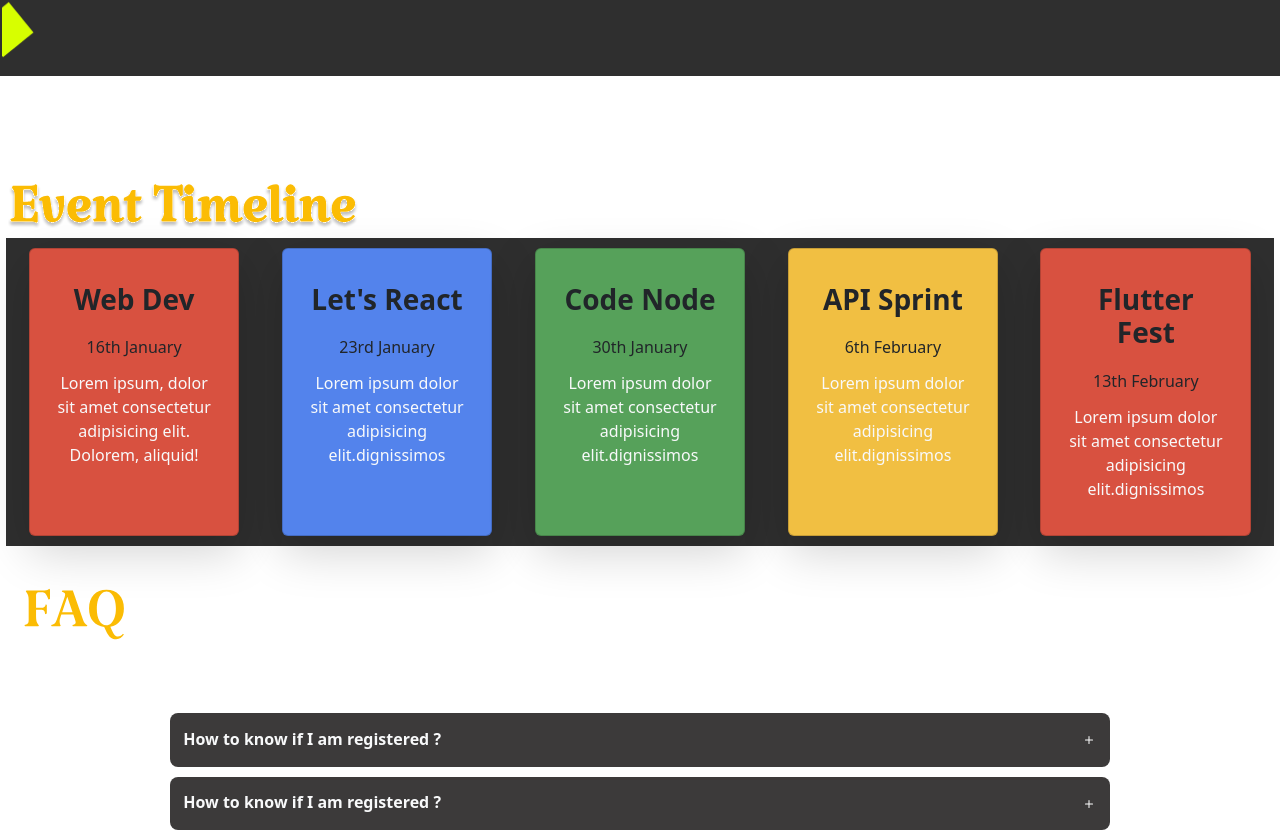
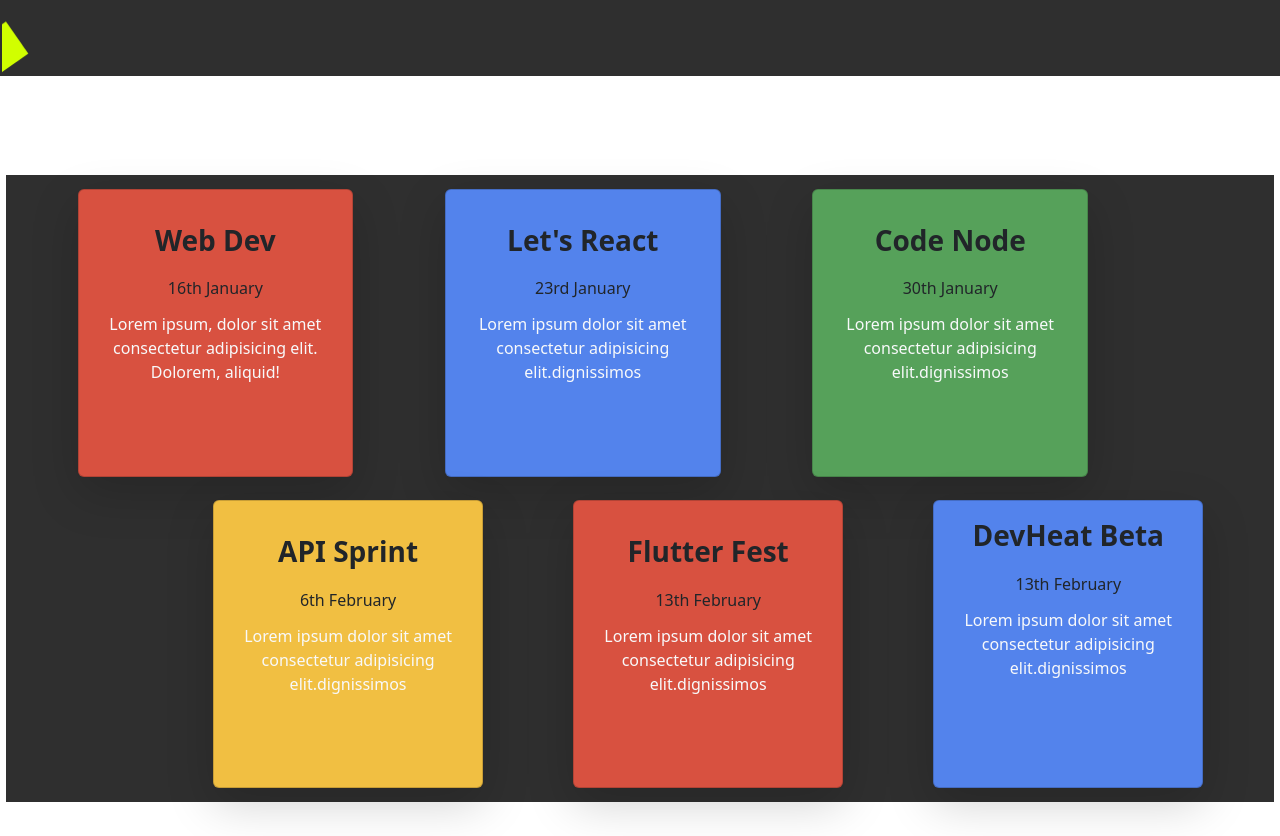
Before and after one commit to vivek2293/CodeSprint, a React (Create React App) app: page / in a window 1280 px wide. Shown: the part 724-1560 px from the top of the page. Built offline with nearby package versions, Linux system fonts and the light colour scheme.

Commit message:
Few Changes

```diff
--- a/src/Elements/Timeline/Timeline.js
+++ b/src/Elements/Timeline/Timeline.js
@@ -1,17 +1,13 @@
-import React from "react";
-import Timelinelogo from "../../Assets/timeline.svg"
 function Timeline() {
     return (
         <>
-            <img src={Timelinelogo} alt="" />
-
             <section
-                // style={{ height: "200vh" }}
-                className="row justify-content-around align-items-center"
+                className="row justify-content-center"
                 id="timelinediv"
-
             >
-                <div className="card  col-8 col-md-2 my-2 shadow-lg p-4" style={{ height: "18rem" }} id = "card1" >
+                <div className="row justify-content-md-start justify-content-center pe-md-4">
+                    <div className="col-md-11 row align-items-center justify-content-around">
+                        <div className="card col-8 col-md-3 my-2 shadow-lg p-4" style={{ height: "18rem" }} id="card1" >
                             <h3 className="text-center textdarkt fw-bold my-2">Web Dev</h3>
                             <div className="row justify-content-center align-items-center">
                                 <h6 className="text-center text-dark m-2">16th January</h6>
@@ -20,45 +16,56 @@ function Timeline() {
                                 Lorem ipsum, dolor sit amet consectetur adipisicing elit. Dolorem, aliquid!
                             </p>
                         </div>
-                <div className="card  col-8 col-md-2 my-2 shadow-lg p-4" style={{ height: "18rem" }} id = "card2">
+                        <div className="card  col-8 col-md-3 my-2 shadow-lg p-4" style={{ height: "18rem" }} id="card2">
                             <h3 className="text-center text-dark fw-bold my-2">Let's React</h3>
                             <div className="row justify-content-center">
                                 <h6 className="text-center text-dark m-2">23rd January</h6>
                             </div>
                             <p className="text-center text-light text-light">
-                        {" "}
                                 Lorem ipsum dolor sit amet consectetur adipisicing elit.dignissimos
                             </p>
                         </div>
-                <div className="card col-8 col-md-2 my-2 shadow-lg p-4" style={{ height: "18rem" }} id="card3">
+                        <div className="card col-8 col-md-3 my-2 shadow-lg p-4" style={{ height: "18rem" }} id="card3">
                             <h3 className="text-center text-dark fw-bold my-2">Code Node</h3>
                             <div className="row justify-content-center">
                                 <h6 className="text-center text-dark m-2">30th January</h6>
                             </div>
                             <p className="text-center text-light text-light">
-                        {" "}
                                 Lorem ipsum dolor sit amet consectetur adipisicing elit.dignissimos
                             </p>
                         </div>
-                <div className="card  col-8 col-md-2 my-2 shadow-lg p-4" style={{ height: "18rem" }} id = "card4">
+                    </div>
+                </div>
+                <div className="row justify-content-md-end justify-content-center ps-md-5">
+                    <div className="col-md-11 row align-items-center justify-content-around">
+                        <div className="card col-8 col-md-3 my-2 shadow-lg p-4" style={{ height: "18rem" }} id="card4">
                             <h3 className="text-center text-dark fw-bold my-2">API Sprint</h3>
                             <div className="row justify-content-center">
                                 <h6 className="text-center text-dark m-2">6th February</h6>
                             </div>
                             <p className="text-center text-light text-light">
-                        {" "}
                                 Lorem ipsum dolor sit amet consectetur adipisicing elit.dignissimos
                             </p>
                         </div>
-                <div className="card  col-8 col-md-2 my-2 shadow-lg p-4" style={{ height: "18rem" }} id="card5">
+                        <div className="card col-8 col-md-3 my-2 shadow-lg p-4" style={{ height: "18rem" }} id="card5">
                             <h3 className="text-center textdark fw-bold my-2">Flutter Fest</h3>
                             <div className="row justify-content-center">
                                 <h6 className="text-center text-dark m-2">13th February</h6>
                             </div>
                             <p className="text-center text-light text-light">
-                        {" "}
                                 Lorem ipsum dolor sit amet consectetur adipisicing elit.dignissimos
                             </p>
+                        </div>
+                        <div className="card col-8 col-md-3 my-2 shadow-lg p-2" style={{ height: "18rem" }} id="card2">
+                            <h3 className="text-center textdark fw-bold my-2">DevHeat Beta</h3>
+                            <div className="row justify-content-center">
+                                <h6 className="text-center text-dark m-2">13th February</h6>
+                            </div>
+                            <p className="text-center text-light text-light">
+                                Lorem ipsum dolor sit amet consectetur adipisicing elit.dignissimos
+                            </p>
+                        </div>
+                    </div>
                 </div>
             </section>
         </>
```
Lines whose indentation alone changed are shown as unchanged.
